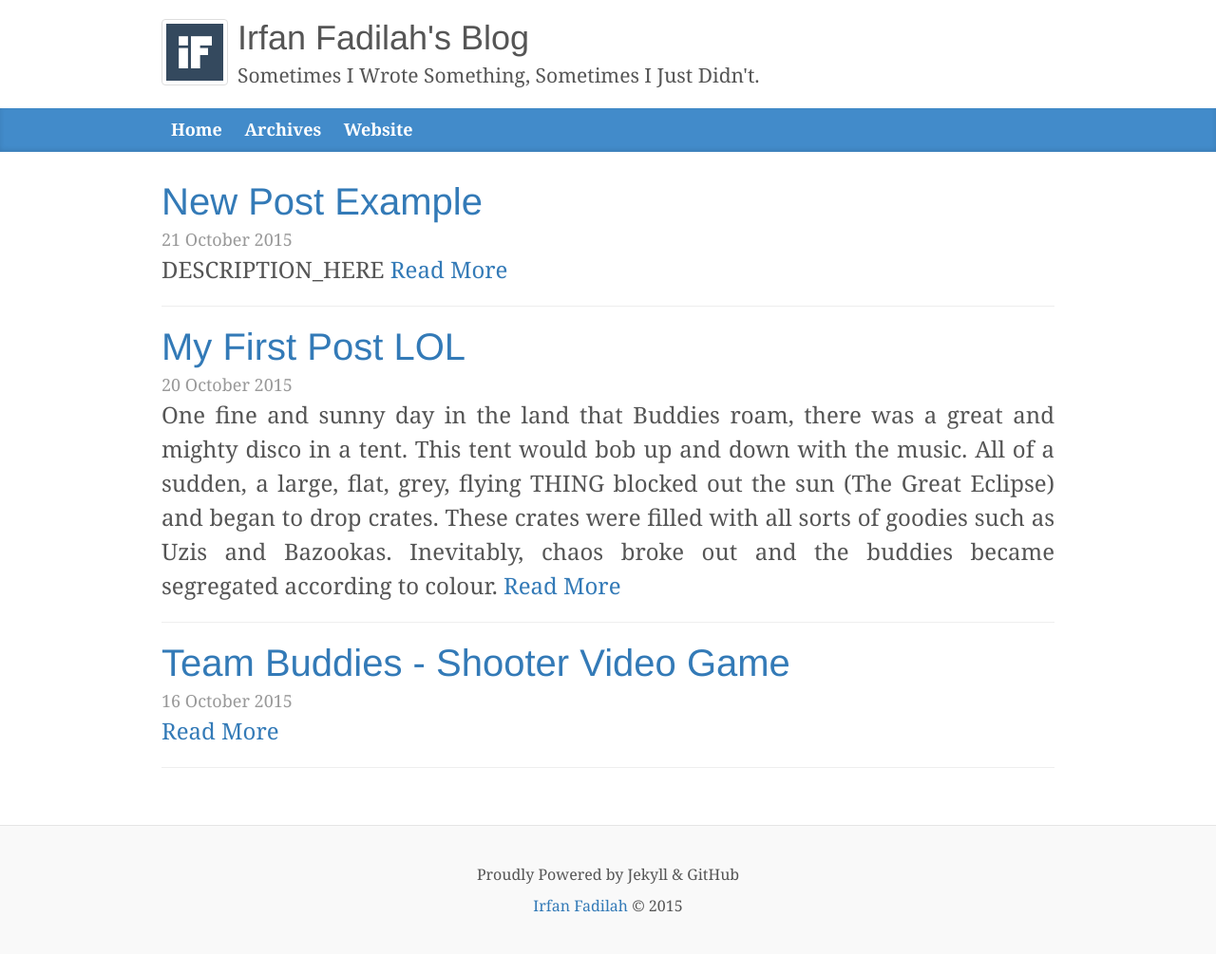
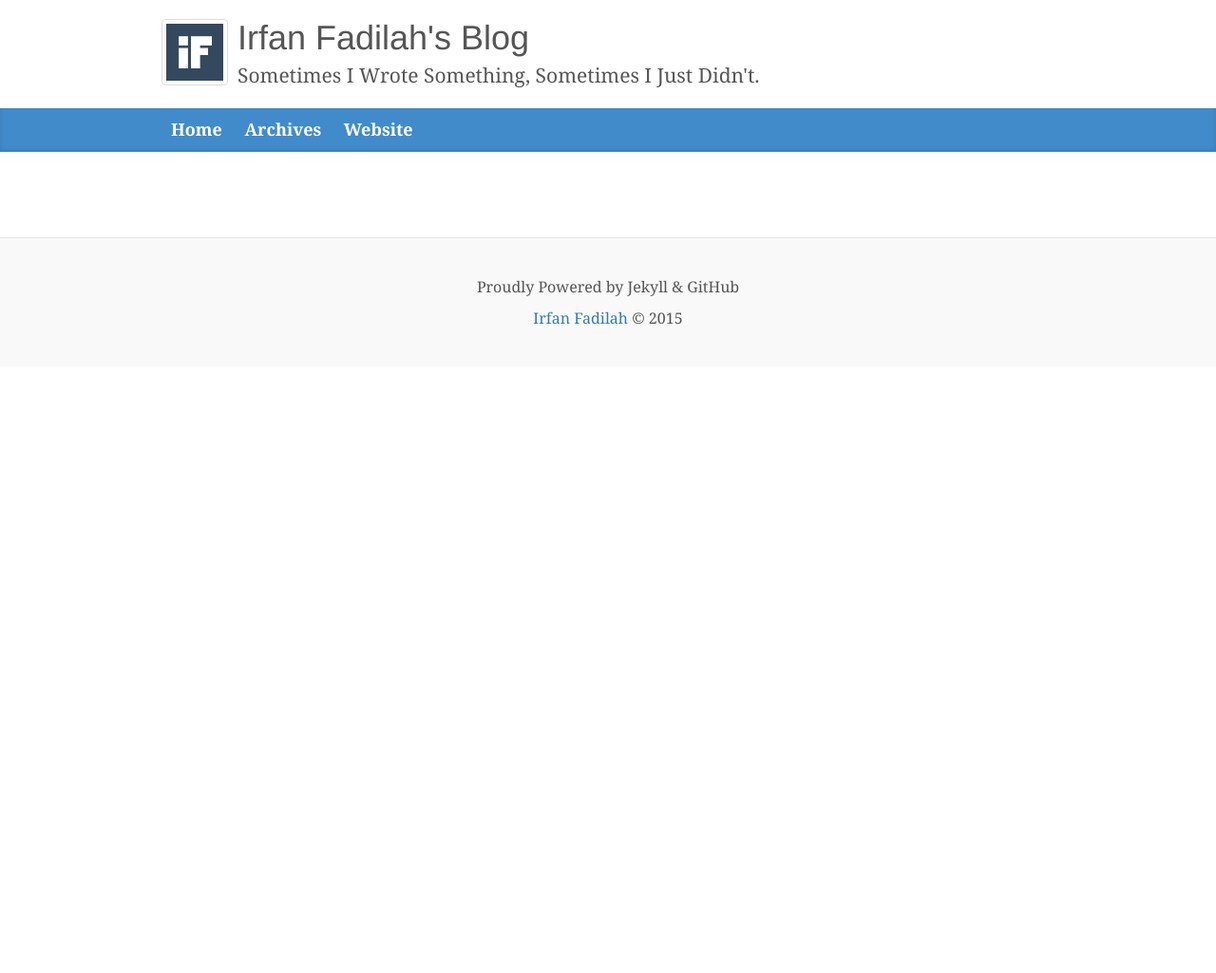
Before and after one commit to irfanfadilah/irfanfadilah.github.io, a Jekyll site: the page built from index.html, in a window 1280 px wide. Shown: the whole page at 95% size. Built offline with Jekyll 4.4.1, drawn with Linux system fonts in a browser that asks for light colours; the list of posts is cut into pages by our own code; after the commit the page ends 900 px from its top, so only the background shows below that.

Commit message:
clean up things

```diff
--- a/_config.yml
+++ b/_config.yml
@@ -1,6 +1,8 @@
 timezone: Asia/Jakarta
 highlighter: pygments
+permalink: /:year/:month/:title
 paginate: 10
+paginate_path: /pages/:num
 gems:
   - jemoji
   - jekyll-sitemap
--- a/_layouts/default.html
+++ b/_layouts/default.html
@@ -4,13 +4,13 @@
     <meta charset="utf-8">
     <meta http-equiv="X-UA-Compatible" content="IE=edge">
     <meta name="viewport" content="width=device-width, initial-scale=1">
-    <meta name="author" content="Irfan Fadilah">
     <link rel="shortcut icon" type="image/x-icon" href="/images/irfan-fadilah-logo.png">
     <link rel="apple-touch-icon" type="image/png" href="/images/irfan-fadilah-logo.png">
-    <title>{{ page.title }} - Irfan Fadilah's Blog</title>
-    <meta name="description" content="{{ page.description }}">
     <link href="/stylesheets/bootstrap.min.css" rel="stylesheet">
     <link href="/stylesheets/irfan-fadilah-blog.css" rel="stylesheet">
+    <title>{{ page.title }} - Irfan Fadilah's Blog</title>
+    <meta name="author" content="Irfan Fadilah">
+    <meta name="description" content="{{ page.description }}">
   </head>
   <body>
     <div class="blog-header">
@@ -27,7 +27,7 @@
       <div class="container">
         <nav class="blog-nav">
           <a class="blog-nav-item" href="/">Home</a>
-          <a class="blog-nav-item" href="/archives.html">Archives</a>
+          <a class="blog-nav-item" href="/archives">Archives</a>
           <a class="blog-nav-item" href="http://www.irfanfadilah.com/" target="_blank">Website</a>
         </nav>
       </div>
--- a/_posts/2015-10-16-team-buddies.html
+++ /dev/null
@@ -1,31 +0,0 @@
----
-layout: post
-title: Team Buddies - Shooter Video Game
----
-<h1 class="blog-post-title">Team Buddies - Shooter Video Game</h1>
-
-<div class="blog-post-content">
-<p>
-One fine and sunny day in the land that Buddies roam, there was a great and mighty disco in a tent. This tent would bob up and down with the music. All of a sudden, a large, flat, grey, flying THING blocked out the sun (The Great Eclipse) and began to drop crates. These crates were filled with all sorts of goodies such as Uzis and Bazookas. Inevitably, chaos broke out and the buddies became segregated according to colour.
-</p>
-<br>
-<p>
-The Buddies continue to battle for supremacy across the world until they reach temples similar to Aztec designs in the jungle. It is revealed here that the mysterious craft in the sky was actually the world of the Baddies, which are similar to Buddies except for the fact that their bodies are cubes. The Baddies dropped crates in order to provoke conflict in the Buddies and then film the ensuing destruction for a popular TV show. Upon realising that the season finale of the show involves a giant laser destroying the entire Buddies' world, they hijack a rocket to the Baddies' lair and destroy both the laser and the leader of the Baddies, bringing peace and parties back again.
-</p>
-<br>
-<p>
-The game is a mix of Worms' humour and a typical real-time strategy game. Central to the game's theme is the ability of a team of buddies to stack crates in a 2×2×2 pad located in their starting area. Stacking the crates in different ways make different items when the resulting larger crate is broken; for example, a single crate on a stacking pad produces a light weapon, four crates positioned horizontally makes a heavy weapon, and filling the pad creates a vehicle. The battle toys created are based on the selected world, and there are eight original worlds, plus many special sets unlocked once players complete story mode. Most vehicles can carry two crates, but larger vehicles (and the golf cart) can carry three. Up to three additional team members can also be created by stacking crates directly on top of each other; these new "buddies" can be commanded to attack or defend a certain area or even build on the stacking pad on their own. The player can swap between any of the buddies under his or her control in order to make use of that particular unit's powers or weapons.
-</p>
-<br>
-<p>
-In addition to a stacking pad, each starting point has a large base building which can be attacked and destroyed. If a base is destroyed, the stacking pad for that team can no longer be used; this means that new members cannot be created, making destroying the base a top priority for securing victory. A team without a base is also unable to build new weapons and must rely on those dropped by the enemy or found around the map (although a fast unit can steal a weapon from an enemy pad as it is being opened).
-</p>
-<br>
-<p>
-A typical map will have various "crate drop" areas (in most cases a small area at the players base and a much larger spawn in the middle of the map), where the crates used to build weapons and team-mates fall from the sky. Most crates in the game are yellow with red borders, but yellow crates with blue borders also drop from time to time. Adding one of these to a crate formation causes the object or unit created by it to have increased abilities; for example, a higher rate of fire or range for a weapon or more hit points for a unit or vehicle. In certain maps, mega-crates also drop if certain conditions are met; these large, grey and yellow crates contain a weapon or vehicle not normally found in that particular area, and can be towed behind a Mech, but not behind other vehicles.
-</p>
-<br>
-<p>
-Team Buddies also supports split-screen multi-player for up to four players. There are several different game types in multi-player:
-</p>
-</div>
--- a/_posts/2015-10-20-my-first-post.html
+++ /dev/null
@@ -1,36 +0,0 @@
----
-layout: post
-title: My First Post LOL
-description: One fine and sunny day in the land that Buddies roam, there was a great and mighty disco in a tent. This tent would bob up and down with the music. All of a sudden, a large, flat, grey, flying THING blocked out the sun (The Great Eclipse) and began to drop crates. These crates were filled with all sorts of goodies such as Uzis and Bazookas. Inevitably, chaos broke out and the buddies became segregated according to colour.
----
-<h1 class="blog-post-title">{{ page.title }}</h1>
-<span class="blog-post-meta">Published on {{ page.date }}</span>
-<div class="blog-post-content">
-<p>
-One fine and sunny day in the land that Buddies roam, there was a great and mighty disco in a tent. This tent would bob up and down with the music. All of a sudden, a large, flat, grey, flying THING blocked out the sun (The Great Eclipse) and began to drop crates. These crates were filled with all sorts of goodies such as Uzis and Bazookas. Inevitably, chaos broke out and the buddies became segregated according to colour.
-</p>
-{% highlight ruby %}
-def show
-  @widget = Widget(params[:id])
-  respond_to do |format|
-    format.html # show.html.erb
-    format.json { render json: @widget }
-  end
-end
-{% endhighlight %}
-<p>
-The Buddies continue to battle for supremacy across the world until they reach temples similar to Aztec designs in the jungle. It is revealed here that the mysterious craft in the sky was actually the world of the Baddies, which are similar to Buddies except for the fact that their bodies are cubes. The Baddies dropped crates in order to provoke conflict in the Buddies and then film the ensuing destruction for a popular TV show. Upon realising that the season finale of the show involves a giant laser destroying the entire Buddies' world, they hijack a rocket to the Baddies' lair and destroy both the laser and the leader of the Baddies, bringing peace and parties back again.
-</p>
-<br>
-<p>
-The game is a mix of Worms' humour and a typical real-time strategy game. Central to the game's theme is the ability of a team of buddies to stack crates in a 2×2×2 pad located in their starting area. Stacking the crates in different ways make different items when the resulting larger crate is broken; for example, a single crate on a stacking pad produces a light weapon, four crates positioned horizontally makes a heavy weapon, and filling the pad creates a vehicle. The battle toys created are based on the selected world, and there are eight original worlds, plus many special sets unlocked once players complete story mode. Most vehicles can carry two crates, but larger vehicles (and the golf cart) can carry three. Up to three additional team members can also be created by stacking crates directly on top of each other; these new "buddies" can be commanded to attack or defend a certain area or even build on the stacking pad on their own. The player can swap between any of the buddies under his or her control in order to make use of that particular unit's powers or weapons.
-</p>
-<br>
-<p>
-In addition to a stacking pad, each starting point has a large base building which can be attacked and destroyed. If a base is destroyed, the stacking pad for that team can no longer be used; this means that new members cannot be created, making destroying the base a top priority for securing victory. A team without a base is also unable to build new weapons and must rely on those dropped by the enemy or found around the map (although a fast unit can steal a weapon from an enemy pad as it is being opened).
-</p>
-<br>
-<p>
-A typical map will have various "crate drop" areas (in most cases a small area at the players base and a much larger spawn in the middle of the map), where the crates used to build weapons and team-mates fall from the sky. Most crates in the game are yellow with red borders, but yellow crates with blue borders also drop from time to time. Adding one of these to a crate formation causes the object or unit created by it to have increased abilities; for example, a higher rate of fire or range for a weapon or more hit points for a unit or vehicle. In certain maps, mega-crates also drop if certain conditions are met; these large, grey and yellow crates contain a weapon or vehicle not normally found in that particular area, and can be towed behind a Mech, but not behind other vehicles.
-</p>
-</div>
--- a/index.html
+++ b/index.html
@@ -6,7 +6,7 @@ description: Sometimes I Wrote Something, Sometimes I Just Didn't.
 
 {% for post in paginator.posts %}
   <h2 class="blog-post-title"><a href="{{ post.url }}">{{ post.title }}</a></h2>
-  <span class="blog-post-meta">{{ post.date | date_to_long_string }}</span>
+  <span class="blog-post-meta">{{ post.date | date: "%B %d, %Y" }}</span>
   <div class="blog-post-content">
     <p>{{ post.description }} <a href="{{ post.url }}">Read More</a></p>
   </div>
@@ -16,7 +16,11 @@ description: Sometimes I Wrote Something, Sometimes I Just Didn't.
 {% if paginator.total_pages > 1 %}
   <div class="pagination">
     {% if paginator.previous_page %}
-      <a href="{{ paginator.previous_page_path }}" class="previous">Previous</a>
+      {% if paginator.previous_page == 1 %}
+        <a href="/" class="previous">Previous</a>
+      {% else %}
+        <a href="{{ paginator.previous_page_path }}" class="previous">Previous</a>
+      {% endif %}
     {% endif %}
     <span class="page_number">Page: {{ paginator.page }} of {{ paginator.total_pages }}</span>
     {% if paginator.next_page %}
```
Also changed, not shown: _posts/2015-10-21-new-post-example.html (deleted, +0 -10 lines), archives/index.html (renamed from archives.html).
